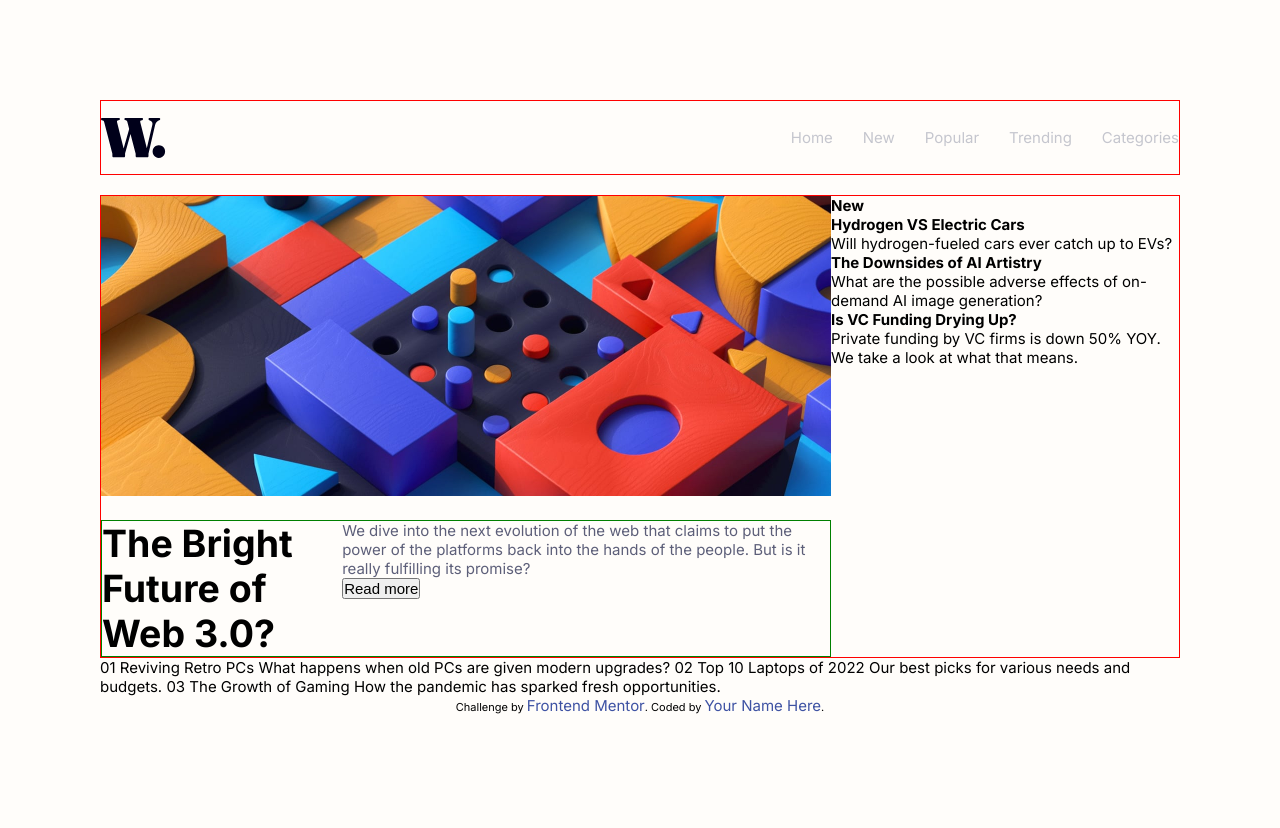
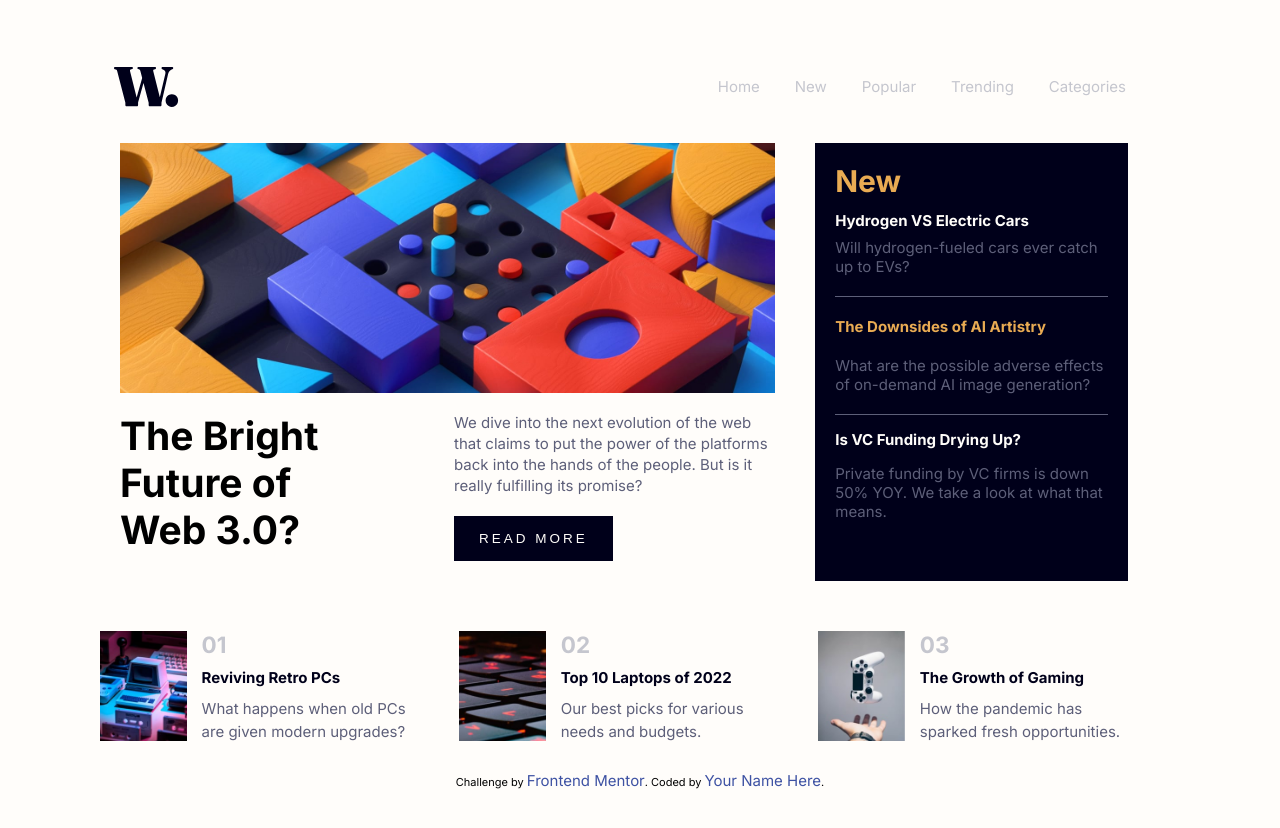
Before and after one commit to Gushigustavo/news-homepage-mainnews-homepage-main, a plain HTML site: page index.html in a window 1280 px wide. Drawn offline with Linux system fonts and the light colour scheme.

Commit message:
atualização

```diff
--- a/index.html
+++ b/index.html
@@ -30,49 +30,73 @@
 <main>
 
     <section class="container">
-
-
       <div class="container__box1">
         <img src="assets/images/image-web-3-desktop.jpg" alt="Banner">
 
 
         <div class="container__box2">
             <h1 class="box2--titlesettings">The Bright Future of Web 3.0?</h1>
-                <div>
-            <p class="box2--paragraphysettings">
+
+            <div  class="box2--paragraphysettings">
+              <p>
                 We dive into the next evolution of the web that claims to put the power of the platforms back into the hands of the people.
                 But is it really fulfilling its promise?
               </p>
-          <button>Read more</button>
+              <button class="button--settings">Read more</button>
             </div>
+
         </div>
         </div>
 
 
-      <div>
-        <h2>New</h2>
-        <h3>Hydrogen VS Electric Cars</h3>
-        <p>Will hydrogen-fueled cars ever catch up to EVs?</p>
-        <h2>The Downsides of AI Artistry</h2>
-        <p>What are the possible adverse effects of on-demand AI image generation?</p>
-        <h3>Is VC Funding Drying Up?</h3>
-        <p>Private funding by VC firms is down 50% YOY. We take a look at what that means.</p>
+
+      <div class="container__box4">
+        <div class="box4">
+          <h2 class="box4--settingssubtitle">New</h2>
+          <h3 class="box4--settingssubtitleh3">Hydrogen VS Electric Cars</h3>
+          <p class="box4--settingsparagraphy1">Will hydrogen-fueled cars ever catch up to EVs?</p>
+          <h2 class=" box4--settingssubtitle2">The Downsides of AI Artistry</h2>
+          <p class="box4--settingsparagraphy1">What are the possible adverse effects of on-demand AI image generation?</p>
+          <h3 class="box4--settingssubtitle3">Is VC Funding Drying Up?</h3>
+          <p class="box4--settingsparagraphy2">Private funding by VC firms is down 50% YOY. We take a look at what that means.</p>
+        </div>
       </div>
 
     </section>
   <section class="container2">
 
-      01
-      Reviving Retro PCs
-      What happens when old PCs are given modern upgrades?
+      <div class="container2__box1">
+        <img src="assets/images/image-retro-pcs.jpg" alt="Computador Retro">
 
-      02
-      Top 10 Laptops of 2022
-      Our best picks for various needs and budgets.
+        <div class="box1--settings">
+          <h4 class="box1--settingssubtitle">01</h4>
+          <a class="box1--settingsancora" href="#" target="_blank" rel="next">Reviving Retro PCs</a>
+          <p class="box1--settingsparagraphy">What happens when old PCs are given modern upgrades?</p>
+        </div>
 
-      03
-      The Growth of Gaming
-      How the pandemic has sparked fresh opportunities.
+      </div>
+
+      <div class="container2__box1">
+        <img src="assets/images/image-top-laptops.jpg" alt="Lap-top">
+
+        <div class="box1--settings">
+          <h4 class="box1--settingssubtitle">02</h4>
+          <a class="box1--settingsancora" href="#" target="_blank" rel="next">Top 10 Laptops of 2022</a>
+          <p class="box1--settingsparagraphy">Our best picks for various needs and budgets.</p>
+        </div>
+
+      </div>
+
+      <div class="container2__box1">
+        <img src="assets/images/image-gaming-growth.jpg" alt="Controle Console">
+
+        <div class="box1--settings">
+          <h4 class="box1--settingssubtitle">03</h4>
+          <a class="box1--settingsancora" href="#" target="_blank" alt="next">The Growth of Gaming</a>
+          <p class="box1--settingsparagraphy">How the pandemic has sparked fresh opportunities.</p>
+        </div>
+
+      </div>
   </section>
 </main>
 
--- a/style.css
+++ b/style.css
@@ -26,20 +26,20 @@
 body{
    font-family: var(--fontpadrao);
     background-color: var(--Off-white);
-    padding: 100px;
+    padding: 50px 100px;
 }
 
 .header__box1{
-    padding: 1.1em 0em 1.1em 0em;
+    padding: 1.1em 0em 1.1em 0.9em;
     display: flex;
     justify-content:space-between;
     align-items: center;
-    border: 1px solid red;
+    width: 95%;
+}
 
-}
 .menunav{
     display: flex;
-    gap: 30px;
+    gap: 35px;
 
 }
 
@@ -53,32 +53,131 @@ a:hover{
 
 .container{
 
- border: 1px solid red;
- margin-top: 20px;
  display: flex;
  justify-content: space-between;
+ width: 97%;
+ padding: 20px;
 
 }
 .container__box1{
-width: 70%;
+width: 65%;
 
 }
 .container__box1 > img{
- height: 300px;
+ height: 250px;
+ width: 100%;
 }
 
 .container__box2{
     display: flex;
-    margin-top: 20px;
+    justify-content: space-between;
+    padding-top: 15px;
     width: 100%;
-    border: 1px solid green;
 }
 .box2--titlesettings{
-    font-size: 2.5em;
+    font-size: 2.6em;
+    width: 35%;
 }
+
 .box2--paragraphysettings{
     color: var(--Dark-grayish-blue);
     font-size: 1em;
+    width: 49%;
+    line-height: 21px;
+
+}
+.button--settings{
+    padding: 15px 25px;
+    letter-spacing: 3px;
+    text-transform: uppercase;
+    color: var(--Off-white);
+    background-color: var(--Very-dark-blue);
+    margin: 20px 0px;
+    font-size: 0.9em;
+    border: none;
+    transition: 400ms;
+}
+.button--settings:hover{
+    background-color: var(--Softred);
+    cursor: pointer;
+}
+
+.container__box4{
+   width: 31%;
+   background-color: var(--Very-dark-blue);
+   padding: 20px;
+
+}
+
+.box4{
+    height: 100%;
+    text-align: left;
+}
+
+.box4--settingssubtitle{
+    color: var(--Softorange);
+    font-size: 2em;
+
+}
+.box4--settingssubtitleh3{
+    color: var(--Off-white);
+    padding: 12px 0px 8px 0px;
+    font-size: 1em;
+}
+
+.box4--settingsparagraphy1{
+    padding-bottom: 20px;
+    border-bottom: 1px solid var(--Dark-grayish-blue);
+    color: var(--Dark-grayish-blue);
+
+}
+.box4--settingssubtitle2{
+    color: var(--Softorange);
+    font-size: 1em;
+    padding: 20px 0px;
+}
+
+.box4--settingssubtitle3{
+
+    color: var(--Off-white);
+    font-size: 1em;
+    padding: 15px 0px;
+}
+
+.box4--settingsparagraphy2{
+    padding-bottom: 20px;
+    color: var(--Dark-grayish-blue);
 
 
 }
+.container2{
+  display: flex;
+  justify-content: space-between;
+  width: 95%;
+  margin: 30px 0px;
+}
+.container2__box1{
+    display: flex;
+    width: 30%;
+    height: 110px;
+
+}
+.box1--settings{
+    padding-left: 15px;
+}
+.box1--settingssubtitle{
+    color: var(--Grayish-blue);
+    font-size: 1.5em;
+    margin-bottom: 10px;
+
+}
+.box1--settingsancora{
+color: var(--Very-dark-blue);
+font-weight: bolder;
+
+}
+.box1--settingsparagraphy{
+    margin-top: 10px;
+    color: var(--Dark-grayish-blue);
+    line-height: 23px;
+}
```
Lines whose indentation alone changed are shown as unchanged.
